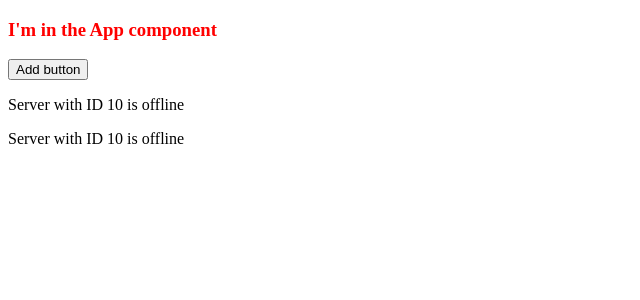
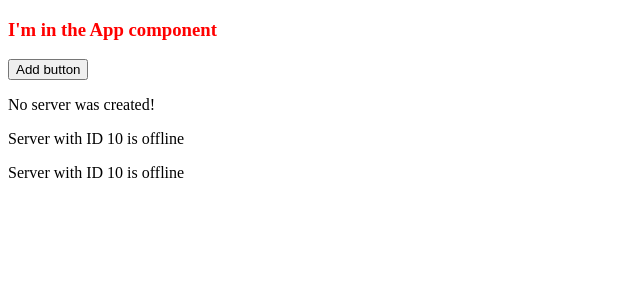
Before and after one commit to rahilka/Angular4-Basics, an Angular app: page / in a window 1280 px wide. Shown: the top 300 px of the page, without its empty margins (0-640 px from the left). Built offline with nearby package versions, Linux system fonts and the light colour scheme.

Commit message:
Event Binding

```diff
--- a/src/app/servers/servers.component.html
+++ b/src/app/servers/servers.component.html
@@ -1,5 +1,7 @@
 <button
   class="btn btn-primary"
-  [disabled]="!allowNewServer">Add button</button>
+  [disabled]="!allowNewServer"
+  (click)="onCreateServer()">Add button</button>
+<p>{{ serverCreationStatus }}</p>
 <app-server></app-server>
 <app-server></app-server>
--- a/src/app/servers/servers.component.ts
+++ b/src/app/servers/servers.component.ts
@@ -12,6 +12,7 @@
 })
 export class ServersComponent implements OnInit {
   allowNewServer = false;
+  serverCreationStatus = 'No server was created!';
 
   constructor() {
   	setTimeout(() => {
@@ -22,4 +23,8 @@
   ngOnInit() {
   }
 
+  onCreateServer() {
+  	this.serverCreationStatus = 'Server was created!';
+  }
+
 }
```
